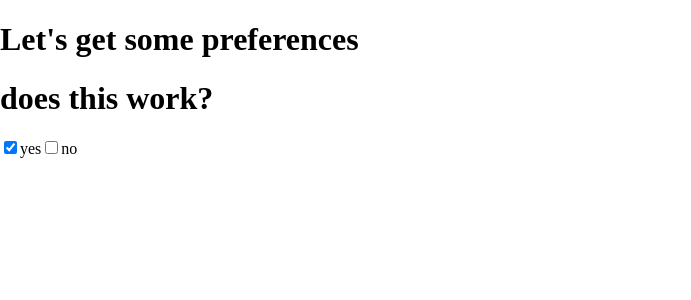
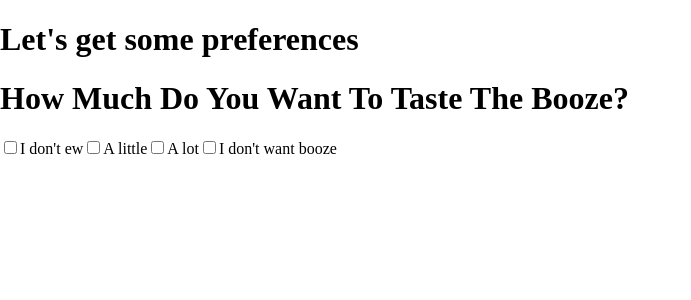
Before and after one commit to BlueNealis/what-should-I-order, a Next.js app: page /drinkPreference/form in a window 1280 px wide. Shown: the top 300 px of the page, without its empty margins (0-691 px from the left). Built offline with nearby package versions, Linux system fonts and the light colour scheme; a web font is replaced by a local one.

Commit message:
Add Link to form page on detail view and dash

```diff
--- a/components/promptBox/promptBox.js
+++ b/components/promptBox/promptBox.js
@@ -12,7 +12,7 @@ export const PromptBox = ({prompt, options, handleClick}) => {
         name={option.name}
         type={"checkbox"}
         checked={option.checked}
-        onChange={(e) => handleClick()}
+        onChange={(e) => handleClick(e)}
         />{option.name}
         </label>)
       })}
--- a/pages/cocktail/cocktail.js
+++ b/pages/cocktail/cocktail.js
@@ -27,7 +27,9 @@ export default function Cocktail() {
         <DetailView key={id}/>
         <div className={styles.actionBox}>
           <button onClick={ e => handleClick(e)}className={`${styles.button} ${styles.buttonLeft}`}>Give Me Another!</button>
+        <Link href='drinkPreference/form'>
           <button className={`${styles.button} ${styles.buttonRight}`}>Actually I Have Some Preferences</button>
+        </Link>
         </div>
       </div>
     </>
--- a/pages/drinkPreference/form.js
+++ b/pages/drinkPreference/form.js
@@ -8,13 +8,17 @@ import Image from 'next/image'
 
 export default function form() {
   const handleChange = (e) => {
-    console.log("hi",e)
+    console.log("hi",e.target.name)
   }
 
   return(
     <form>
       <h1>Let's get some preferences</h1>
-      <PromptBox prompt={"does this work?"} options={[{name: "yes", checked: true},{name:"no", checked:false}]} handleClick={handleChange} key={1}/>
+      <PromptBox
+      prompt={"How Much Do You Want To Taste The Booze?"}
+      options={[{name: "I don't ew", checked: false},{name:"A little", checked:false}, {name:"A lot", checked:false}, {name:"I don't want booze", checked:false}]}
+      handleClick={handleChange}
+      key={1}/>
     </form>
   )
 }
--- a/pages/index.js
+++ b/pages/index.js
@@ -21,7 +21,9 @@ export default function Home() {
       <Link href='cocktail/cocktail'>
         <button className={styles.button}>Give Me a Random One!</button>
       </Link>
+      <Link href='drinkPreference/form'>
         <button className={styles.button}>I have some preferences...</button>
+      </Link>
       </div>
     </div>
   )
```
